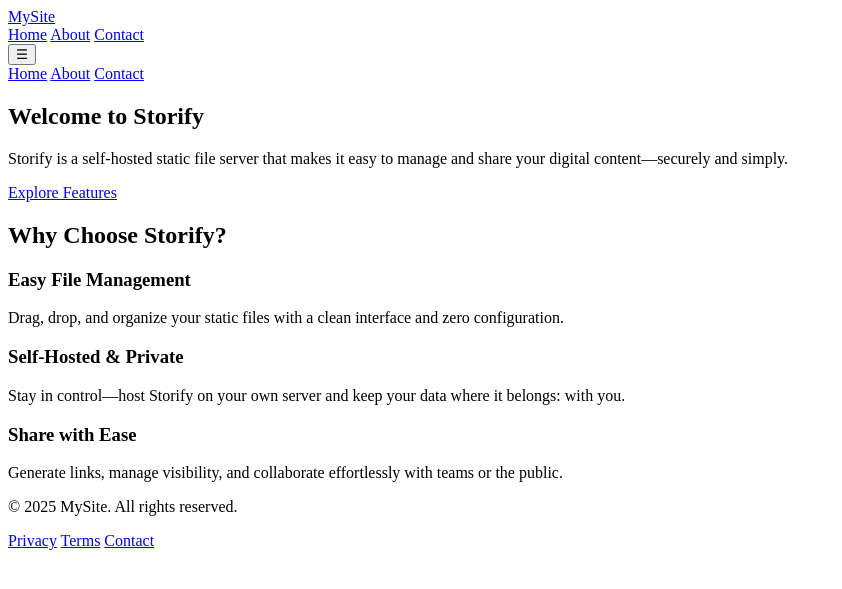
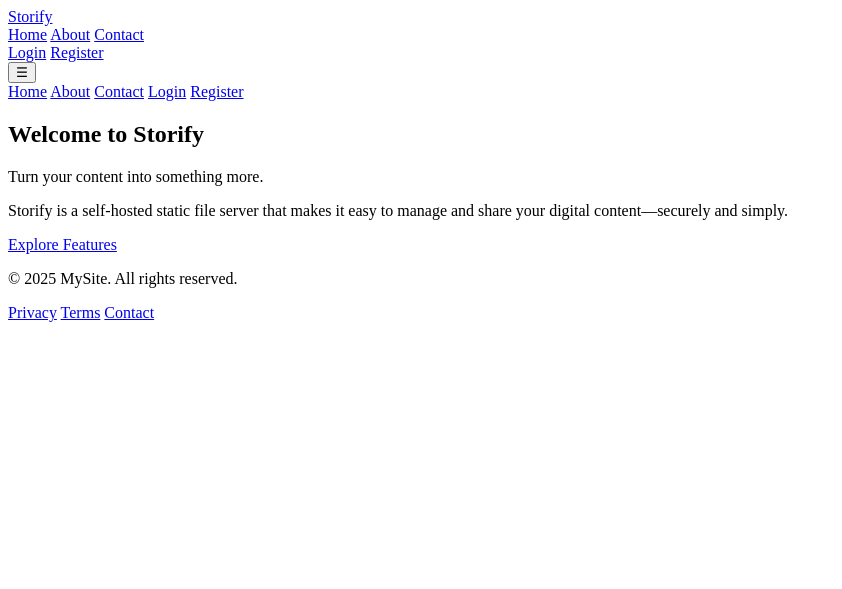
Before and after one commit to Arian-Ott/storify, a FastAPI app: page / in a window 1280 px wide. Shown: the top 589 px of the page, without its empty margins (0-842 px from the left). Run offline with FastAPI, Linux system fonts and the light colour scheme; some libraries are stand-ins or nearby versions.

Commit message:
feat: enhance homepage and navbar with improved styling and animations
Signed-off-by: Arian-Ott <88984301+Arian-Ott@users.noreply.github.com>

```diff
--- a/frontend/templates/base.html
+++ b/frontend/templates/base.html
@@ -16,15 +16,6 @@
     <meta property="og:url" content="{% block og_url %}{{ request.url }}{% endblock %}">
     <meta property="og:image" content="{% block og_image %}/static/img/social-preview.png{% endblock %}">
 
-    <!--
-    <meta name="twitter:card" content="summary_large_image">
-    <meta name="twitter:title" content="{% block twitter_title %}My Site{% endblock %}">
-    <meta name="twitter:description" content="{% block twitter_description %}Modern, fast, responsive web app using Tailwind and Jinja2.{% endblock %}">
-    <meta name="twitter:image" content="{% block twitter_image %}/static/img/social-preview.png{% endblock %}">
--->
-    <!-- Favicons -->
-    <!--<link rel="icon" href="/static/favicon.ico" type="image/x-icon"> -->
-
     <!-- Tailwind and Custom Scripts -->
     <script src="/static/tailwind.js"></script>
     <script src="/static/current_year.js" defer></script>
@@ -34,22 +25,32 @@
 
     <!-- Robots -->
     <meta name="robots" content="index, follow">
+
+    <!-- AOS Animations -->
+    <link href="https://unpkg.com/aos@next/dist/aos.css" rel="stylesheet">
+    <script src="https://unpkg.com/aos@next/dist/aos.js"></script>
+    <script>
+      document.addEventListener('DOMContentLoaded', () => {
+        AOS.init({ duration: 800, once: true });
+      });
+    </script>
 </head>
-<body class="bg-gray-900 text-white flex flex-col min-h-screen" itemscope itemtype="http://schema.org/WebPage">
+
+<body class="bg-slate-900 text-neutral-100 flex flex-col min-h-screen" itemscope itemtype="http://schema.org/WebPage">
 
     {% include 'navbar.html' %}
 
-    <main class="p-4 flex-grow" role="main">
+    <main class="p-6 md:p-8 lg:p-12 flex-grow" role="main">
         {% block content %}{% endblock %}
     </main>
 
-    <footer class="bg-gray-800 text-gray-400 text-sm py-4 mt-8" role="contentinfo">
-        <div class="max-w-7xl mx-auto px-4 sm:px-6 lg:px-8 flex flex-col md:flex-row justify-between items-center">
+    <footer class="bg-gray-800 text-neutral-400 text-sm py-6 mt-12 border-t border-gray-700" role="contentinfo">
+        <div class="max-w-7xl mx-auto px-4 sm:px-6 lg:px-8 flex flex-col md:flex-row justify-between items-center gap-4">
             <p>&copy; <span id="current_year"></span> <span itemprop="copyrightHolder">MySite</span>. All rights reserved.</p>
-            <nav aria-label="Footer Navigation" class="space-x-4 mt-2 md:mt-0">
-                <a href="/privacy" class="hover:text-white" rel="nofollow">Privacy</a>
-                <a href="/terms" class="hover:text-white" rel="nofollow">Terms</a>
-                <a href="/contact" class="hover:text-white">Contact</a>
+            <nav aria-label="Footer Navigation" class="space-x-4">
+                <a href="/privacy" class="hover:text-blue-400 transition-colors" rel="nofollow">Privacy</a>
+                <a href="/terms" class="hover:text-blue-400 transition-colors" rel="nofollow">Terms</a>
+                <a href="/contact" class="hover:text-blue-400 transition-colors">Contact</a>
             </nav>
         </div>
     </footer>
--- a/frontend/templates/index.html
+++ b/frontend/templates/index.html
@@ -4,41 +4,20 @@
 
 {% block content %}
 <!-- Hero Section -->
-<section class="bg-gradient-to-br from-gray-800 to-gray-900 text-white py-20">
-  <div class="container mx-auto px-4 text-center">
-    <h1 class="text-5xl font-extrabold mb-4">Welcome to Storify</h1>
-    <p class="text-xl mb-6 text-gray-300 max-w-2xl mx-auto">
+<section class="bg-slate-800 py-28 shadow-lg relative overflow-hidden">
+  <div class="container mx-auto px-4 text-center max-w-3xl">
+    <h1 class="text-5xl font-extrabold mb-6 leading-tight text-white">
+      Welcome to Storify
+    </h1>
+    <p class="text-lg mb-6 italic text-neutral-300">
+      Turn your content into something more.
+    </p>
+    <p class="text-xl mb-10 text-neutral-400">
       Storify is a self-hosted static file server that makes it easy to manage and share your digital content—securely and simply.
     </p>
-    <a href="#features" class="bg-blue-600 hover:bg-blue-700 text-white font-semibold py-3 px-6 rounded-2xl transition">
+    <a href="#features" class="bg-blue-600 hover:bg-blue-500 text-white font-semibold py-3 px-8 rounded-xl transition duration-200 shadow-lg hover:shadow-xl">
       Explore Features
     </a>
   </div>
 </section>
-
-<!-- Features Section with Cards -->
-<section id="features" class="py-16 bg-gray-950 text-white">
-  <div class="container mx-auto px-4">
-    <h2 class="text-3xl font-bold text-center mb-12">Why Choose Storify?</h2>
-    <div class="grid grid-cols-1 md:grid-cols-3 gap-8">
-      <!-- Card 1 -->
-      <div class="bg-gray-900 rounded-2xl shadow-lg p-6 hover:shadow-xl transition">
-        <h3 class="text-xl font-semibold mb-2">Easy File Management</h3>
-        <p class="text-gray-400">Drag, drop, and organize your static files with a clean interface and zero configuration.</p>
-      </div>
-
-      <!-- Card 2 -->
-      <div class="bg-gray-900 rounded-2xl shadow-lg p-6 hover:shadow-xl transition">
-        <h3 class="text-xl font-semibold mb-2">Self-Hosted & Private</h3>
-        <p class="text-gray-400">Stay in control—host Storify on your own server and keep your data where it belongs: with you.</p>
-      </div>
-
-      <!-- Card 3 -->
-      <div class="bg-gray-900 rounded-2xl shadow-lg p-6 hover:shadow-xl transition">
-        <h3 class="text-xl font-semibold mb-2">Share with Ease</h3>
-        <p class="text-gray-400">Generate links, manage visibility, and collaborate effortlessly with teams or the public.</p>
-      </div>
-    </div>
-  </div>
-</section>
 {% endblock %}
--- a/frontend/templates/navbar.html
+++ b/frontend/templates/navbar.html
@@ -1,27 +1,38 @@
-<nav class="bg-gray-800 shadow-md">
+<nav class="bg-slate-900 shadow-md border-b border-gray-800">
     <div class="max-w-7xl mx-auto px-4 sm:px-6 lg:px-8">
         <div class="flex items-center justify-between h-16">
+            <!-- Brand and Left Links -->
             <div class="flex items-center">
-                <a href="/" class="text-xl font-bold text-white">MySite</a>
+                <a href="/" class="text-xl font-bold text-indigo-400 hover:text-indigo-300 transition-colors">Storify</a>
                 <div class="hidden md:block ml-10 space-x-4">
-                    <a href="/" class="text-gray-300 hover:text-white px-3 py-2 rounded-md text-sm font-medium">Home</a>
-                    <a href="/about" class="text-gray-300 hover:text-white px-3 py-2 rounded-md text-sm font-medium">About</a>
-                    <a href="/contact" class="text-gray-300 hover:text-white px-3 py-2 rounded-md text-sm font-medium">Contact</a>
+                    <a href="/" class="text-gray-300 hover:text-indigo-400 px-3 py-2 rounded-md text-sm font-medium transition-colors">Home</a>
+                    <a href="/about" class="text-gray-300 hover:text-indigo-400 px-3 py-2 rounded-md text-sm font-medium transition-colors">About</a>
+                    <a href="/contact" class="text-gray-300 hover:text-indigo-400 px-3 py-2 rounded-md text-sm font-medium transition-colors">Contact</a>
                 </div>
             </div>
+
+            <!-- Right Side Auth Buttons -->
+            <div class="hidden md:flex space-x-4">
+                <a href="/login" class="bg-gray-100 text-gray-900 px-4 py-2 rounded-md text-sm font-medium hover:bg-gray-200 transition-colors">Login</a>
+                <a href="/register" class="bg-indigo-600 text-white px-4 py-2 rounded-md text-sm font-medium hover:bg-indigo-500 transition-colors">Register</a>
+            </div>
+
+            <!-- Mobile Toggle -->
             <div class="-mr-2 flex md:hidden">
-                <button id="mobile-menu-toggle" class="text-gray-300 hover:text-white focus:outline-none focus:text-white">
+                <button id="mobile-menu-toggle" class="text-gray-300 hover:text-indigo-400 focus:outline-none transition-colors text-2xl">
                     ☰
                 </button>
             </div>
         </div>
     </div>
 
-    <!-- Mobile Menu -->
-    <div id="mobile-menu" class="md:hidden hidden px-2 pt-2 pb-3 space-y-1">
-        <a href="/" class="block text-gray-300 hover:text-white px-3 py-2 rounded-md text-base font-medium">Home</a>
-        <a href="/about" class="block text-gray-300 hover:text-white px-3 py-2 rounded-md text-base font-medium">About</a>
-        <a href="/contact" class="block text-gray-300 hover:text-white px-3 py-2 rounded-md text-base font-medium">Contact</a>
+  <!-- Mobile Menu -->
+    <div id="mobile-menu" class="md:hidden hidden px-2 pt-2 pb-3 space-y-1 bg-gray-900">
+        <a href="/" class="block text-gray-300 hover:text-indigo-400 px-3 py-2 rounded-md text-base font-medium transition-colors">Home</a>
+        <a href="/about" class="block text-gray-300 hover:text-indigo-400 px-3 py-2 rounded-md text-base font-medium transition-colors">About</a>
+        <a href="/contact" class="block text-gray-300 hover:text-indigo-400 px-3 py-2 rounded-md text-base font-medium transition-colors">Contact</a>
+        <a href="/login" class="block text-indigo-400 bg-indigo-700 px-3 py-2 rounded-md text-base font-medium transition-colors">Login</a>
+        <a href="/register" class="block text-gray-900 bg-gray-100 px-3 py-2 rounded-md text-base font-medium transition-colors">Register</a>
     </div>
 
     <script>
```
